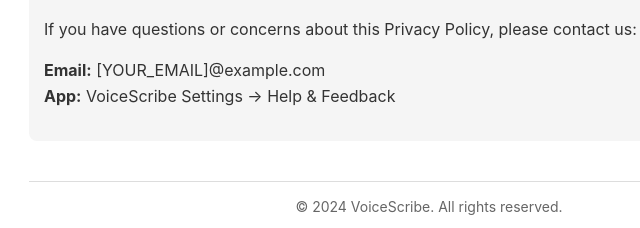
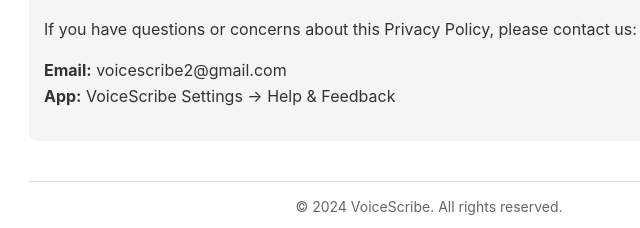
Before and after one commit to steelcity125/voicescribepolicy, a plain HTML site: page index.html in a window 1280 px wide. Shown: the part 3987-4215 px from the top of the page, 211-851 px from the left. Drawn offline with Linux system fonts and the light colour scheme.

Commit message:
Update index.html

```diff
--- a/index.html
+++ b/index.html
@@ -181,7 +181,7 @@
         <h2>15. Contact Us</h2>
         <p>If you have questions or concerns about this Privacy Policy, please contact us:</p>
         <p>
-            <strong>Email:</strong> [YOUR_EMAIL]@example.com<br>
+            <strong>Email:</strong> voicescribe2@gmail.com<br>
             <strong>App:</strong> VoiceScribe Settings → Help & Feedback
         </p>
     </div>
```
